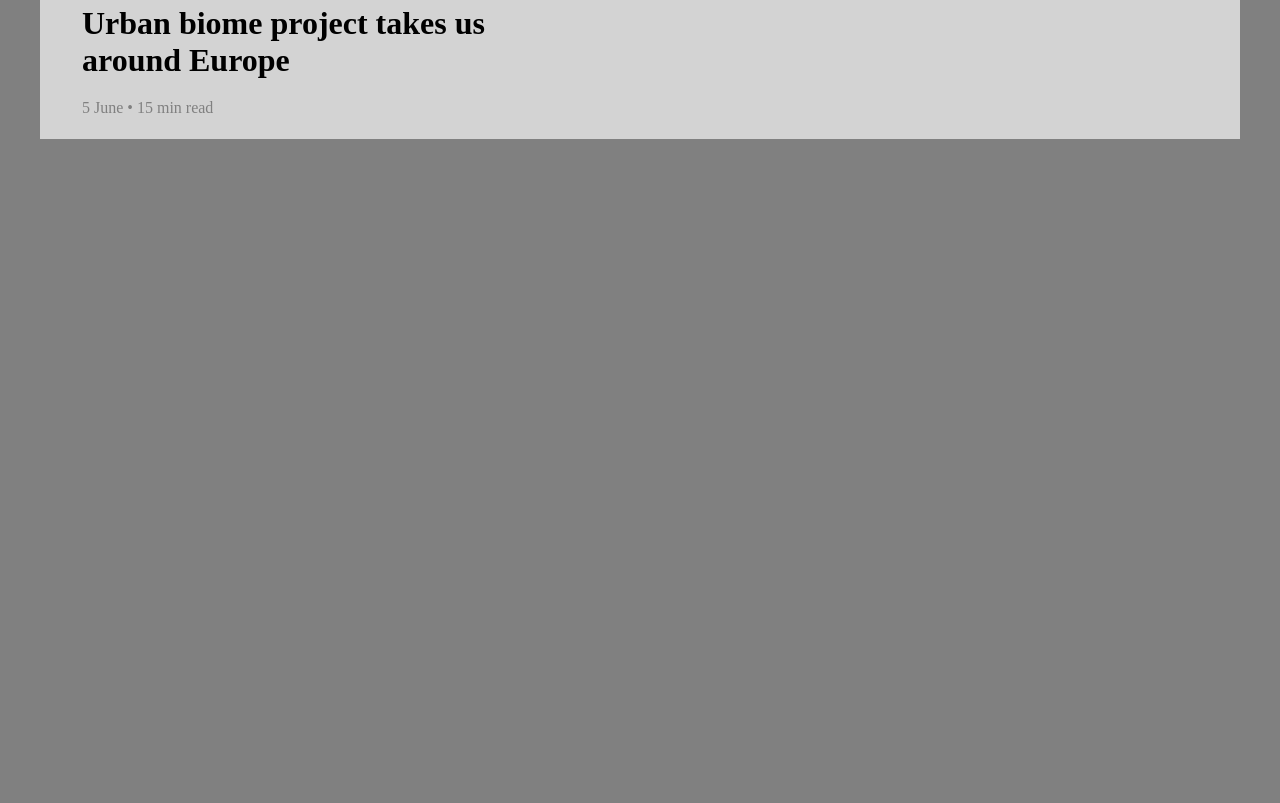
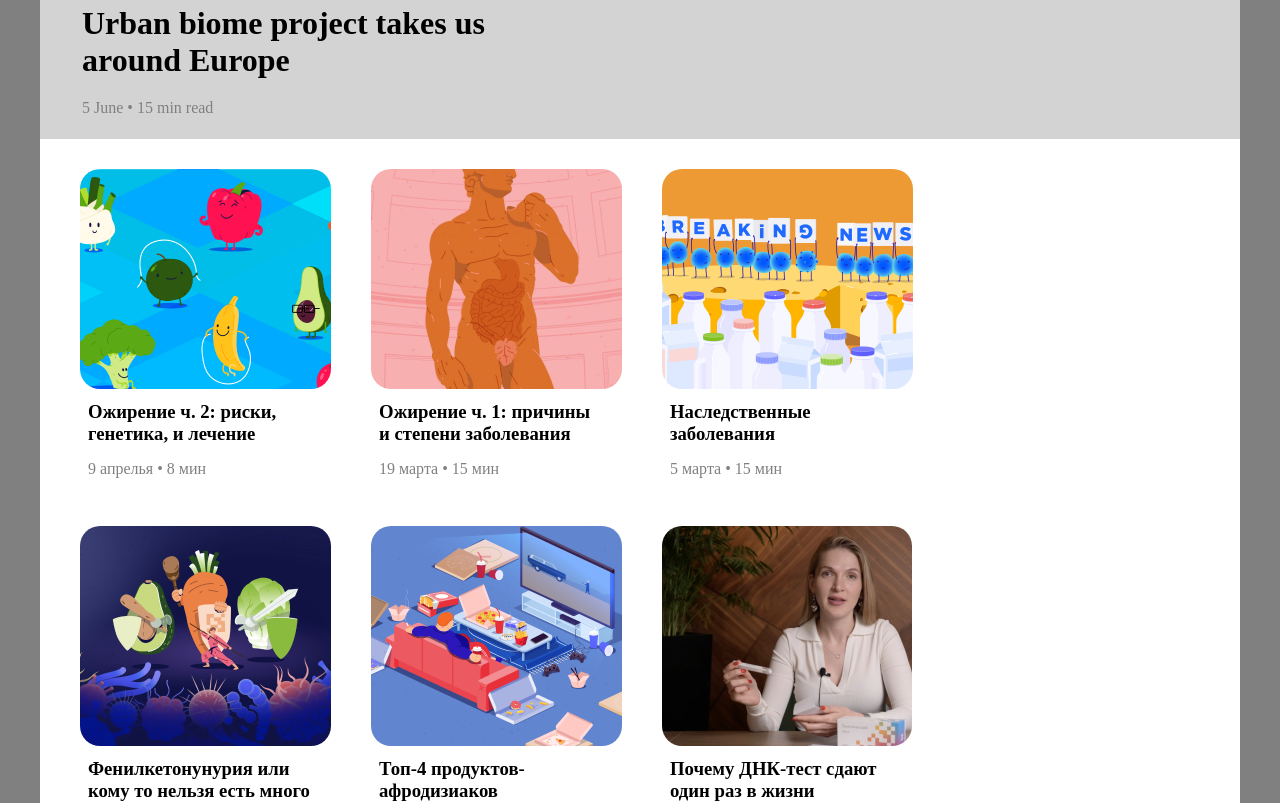
Before and after one commit to itsozod/layout-atlas, a React (Vite) app: page / in a window 1280 px wide. Shown: the part 980-1783 px from the top of the page. Before the commit the page ends 1119 px from the top, so only its background shows below. Built offline with nearby package versions, Linux system fonts and the light colour scheme.

Commit message:
created image cards and styled them

```diff
--- a/src/App.css
+++ b/src/App.css
@@ -201,3 +201,27 @@
 .grey-para {
   color: grey;
 }
+/* cards component */
+.main-card-container {
+  background-color: white;
+}
+.card-container {
+  display: flex;
+  flex-wrap: wrap;
+  padding: 10px 20px;
+}
+.card {
+  margin: 20px;
+}
+.card-img {
+  border-radius: 20px;
+}
+.card-details {
+  padding: 8px;
+}
+.card-h3 {
+  margin-bottom: 15px;
+}
+.card-grey {
+  color: grey;
+}
--- a/src/App.jsx
+++ b/src/App.jsx
@@ -3,6 +3,7 @@ import Sale from "./Sale";
 import Header from "./Header";
 import Dna from "./Dna";
 import Urban from "./Urban";
+import CardContainer from "./Cards";
 
 function App() {
   return (
@@ -12,6 +13,7 @@ function App() {
       <main id="main">
         <Dna />
         <Urban />
+        <CardContainer />
       </main>
     </>
   );
--- a/src/Cards.jsx
+++ b/src/Cards.jsx
@@ -1,8 +1,24 @@
-
-export default function Cards() {
-    return (
-        <div className="main-card-container">
-
-        </div>
-    );
+import { imageCards } from "./Image-cards";
+function Cards() {
+  const cards = imageCards.map((card) => (
+    <div className="card" key={card.id}>
+      <img src={card.img} alt={card.alt} className="card-img" />
+      <div className="card-details">
+      <h3 className="card-h3">
+        <span className="span-card1">{card.name1}</span>
+        <br />
+        <span className="span-card2">{card.name2}</span>
+      </h3>
+      <p className="card-grey">{card.grey}</p>
+      </div>
+    </div>
+  ));
+  return <div className="card-container">{cards}</div>;
 }
+export default function CardContainer() {
+  return (
+    <div className="main-card-container">
+      <Cards />
+    </div>
+  );
+}
--- a/src/Header.jsx
+++ b/src/Header.jsx
@@ -38,7 +38,7 @@ export default function Header() {
       </div>
       <div className="big-part">
         <h1 className="blog">
-          More <span className="answer">answers</span> to your <br></br>{" "}
+          More <span className="answer">answers</span> to your<br></br>{" "}
           <span className="question">questions</span> in our blog
         </h1>
 
--- a/src/Image-cards.jsx
+++ b/src/Image-cards.jsx
@@ -2,55 +2,73 @@ export const imageCards = [
   {
     id: 0,
     img: "microbal.png",
-    name: "Ожирение ч. 2: риски, генетика, и лечение",
-    grey: "9 апрелья {\u2022} 8 мин",
+    alt: "card",
+    name1: "Ожирение ч. 2: риски,",
+    name2: "генетика, и лечение",
+    grey: "9 апрелья \u2022 8 мин",
   },
   {
     id: 1,
     img: "obese.png",
-    name: "Ожирение ч. 1: причины и степени заболевания",
-    grey: "19 марта {\u2022} 15 мин",
+    alt: "card",
+    name1: "Ожирение ч. 1: причины",
+    name2: "и степени заболевания",
+    grey: "19 марта \u2022 15 мин",
   },
   {
     id: 2,
     img: "breaking-news.png",
-    name: "Наследственные заболевания",
-    grey: "5 марта {\u2022} 15 мин",
+    alt: "card",
+    name1: "Наследственные",
+    name2: "заболевания",
+    grey: "5 марта \u2022 15 мин",
   },
   {
     id: 3,
     img: "vegetables.png",
-    name: "Фенилкетонунурия или кому то нельзя есть много",
-    grey: "9 апрелья {\u2022} 8 мин",
+    alt: "card",
+    name1: "Фенилкетонунурия или",
+    name2: "кому то нельзя есть много",
+    grey: "9 апрелья \u2022 8 мин",
   },
   {
     id: 4,
     img: "fast-food.png",
-    name: "Топ-4 продуктов-афродизиаков",
-    grey: "5 марта {\u2022} 15 мин",
+    alt: "card",
+    name1: "Топ-4 продуктов-",
+    name2: "афродизиаков",
+    grey: "5 марта \u2022 15 мин",
   },
   {
     id: 5,
     img: "cleanshot.png",
-    name: "Почему ДНК-тест сдают один раз в жизни",
-    grey: "5 марта {\u2022} 15 мин",
+    alt: "card",
+    name1: "Почему ДНК-тест сдают",
+    name2: "один раз в жизни",
+    grey: "5 марта \u2022 15 мин",
   },
   {
     id: 6,
     img: "microbal.png",
-    name: "Ожирение ч. 2: риски, генетика, и лечение",
-    grey: "9 апрелья {\u2022} 8 мин",
+    alt: "card",
+    name1: "Ожирение ч. 2: риски,",
+    name2: "генетика, и лечение",
+    grey: "9 апрелья \u2022 8 мин",
   },
   {
     id: 7,
     img: "obese.png",
-    name: "Ожирение ч. 1: причины и степени заболевания",
-    grey: "19 марта {\u2022} 15 мин",
+    alt: "card",
+    name1: "Ожирение ч. 1: причины",
+    name2: "и степени заболевания",
+    grey: "19 марта \u2022 15 мин",
   },
   {
     id: 8,
     img: "breaking-news.png",
-    name: "Наследственные заболевания",
-    grey: "5 марта {\u2022} 15 мин",
+    alt: "card",
+    name1: "Наследственные",
+    name2: "заболевания",
+    grey: "5 марта \u2022 15 мин",
   },
 ];
```
